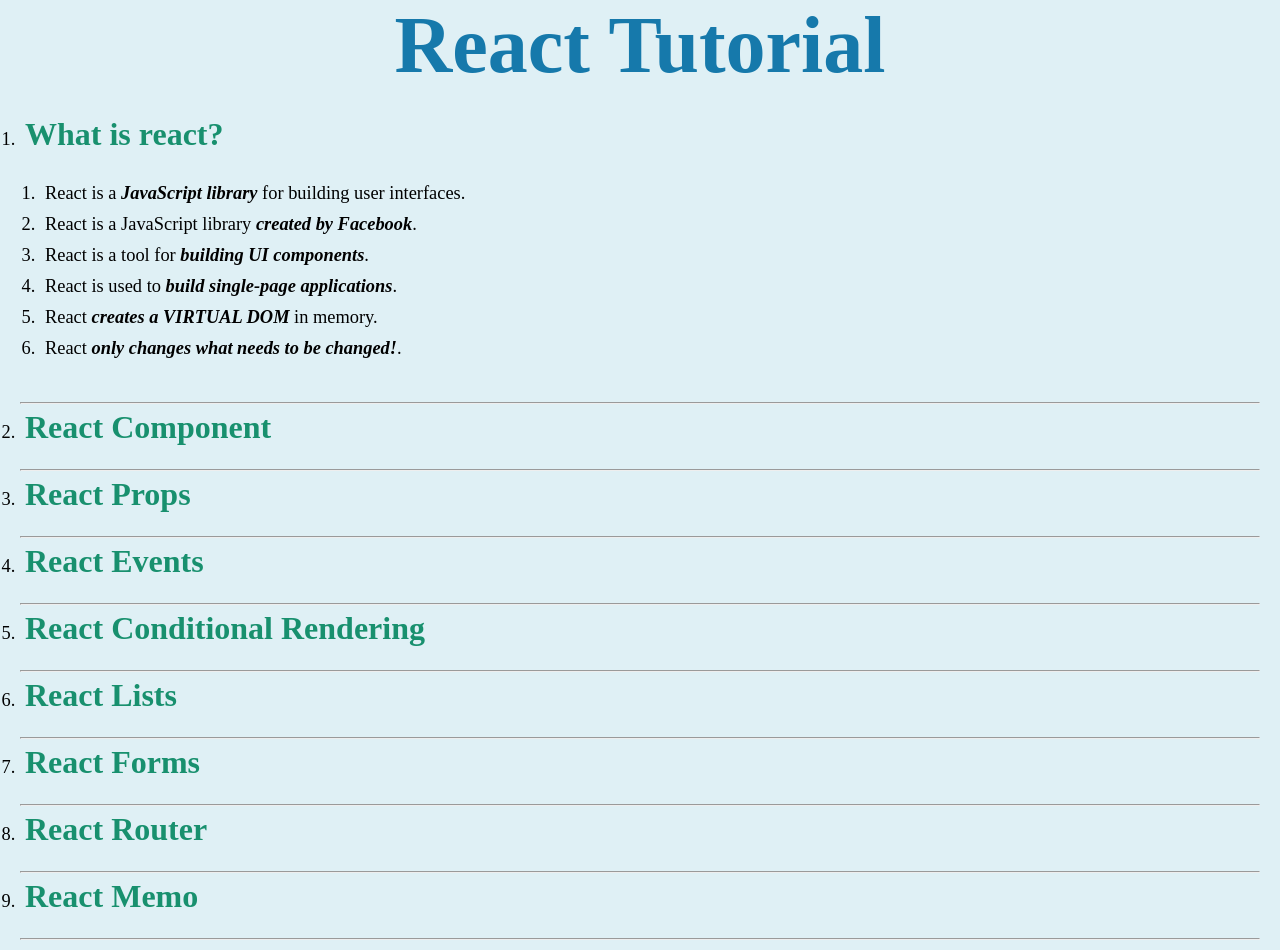
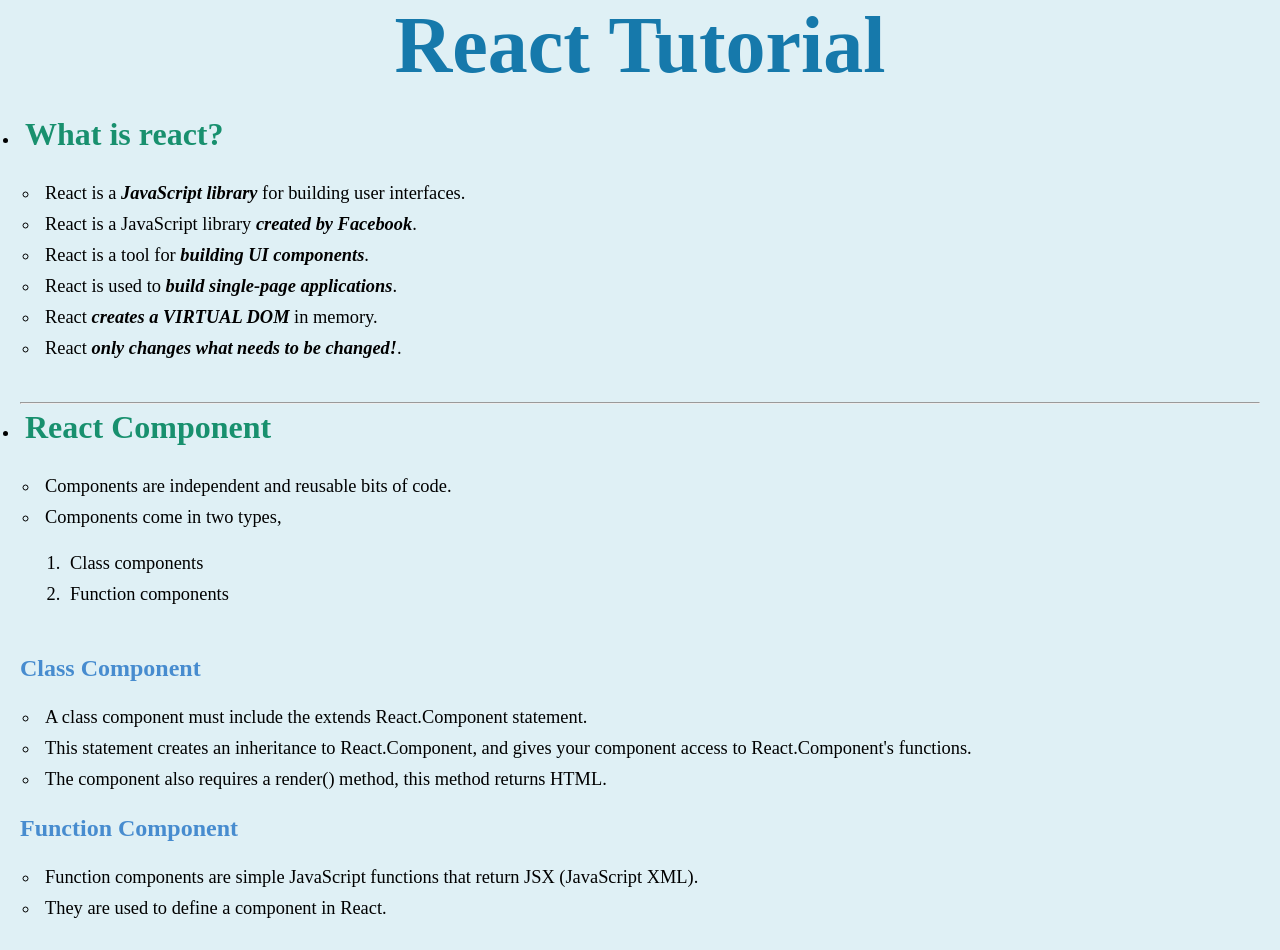
Before and after one commit to KaizenBuild/FrontEnd_Practice, a React (Vite) app in the folder ReactJS Practice/2_ReactJS/: page / in a window 1280 px wide. Shown: the top 950 px of the page. Built offline with nearby package versions, Linux system fonts and the light colour scheme.

Commit message:
Complete : ReactJS Components

```diff
--- /dev/null
+++ b/ReactJS Practice/2_ReactJS/src/components/ReactClassComponent.jsx
@@ -0,0 +1,19 @@
+import React from 'react'
+
+class ReactClassComponent extends React.Component {
+    render() {
+        let classcomp = ["A class component must include the extends React.Component statement.", "This statement creates an inheritance to React.Component, and gives your component access to React.Component's functions.", "The component also requires a render() method, this method returns HTML."]
+
+        return <div>
+            <h3>Class Component</h3>
+
+            <ul>
+                {classcomp.map((v, i) => {
+                    return (<li key={i}>{v}</li>)
+                })}
+            </ul>
+        </div>
+    }
+}
+
+export default ReactClassComponent
--- /dev/null
+++ b/ReactJS Practice/2_ReactJS/src/components/ReactComponents.jsx
@@ -0,0 +1,21 @@
+import React from 'react'
+import ReactClassComponent from './ReactClassComponent'
+import ReactFunctionComponent from './ReactFunctionComponent'
+
+const ReactComponents = () => {
+    let comp = ["Components are independent and reusable bits of code.", "Components come in two types, <ol> <li>Class components</li> <li>Function components</li></ol>"]
+  return (
+    <div>
+      <ul>
+      {comp.map((value, index)=>{
+        return(<li key={index} dangerouslySetInnerHTML={{ __html: value }}></li>)
+      })}
+      </ul>
+
+      <ReactClassComponent/>
+      <ReactFunctionComponent/>
+    </div>
+  )
+}
+
+export default ReactComponents
--- /dev/null
+++ b/ReactJS Practice/2_ReactJS/src/components/ReactFunctionComponent.jsx
@@ -0,0 +1,17 @@
+import React from 'react'
+
+const ReactFunctionComponent = () => {
+    let comp = ["Function components are simple JavaScript functions that return JSX (JavaScript XML).", "They are used to define a component in React."]
+    return (
+        <div>
+            <h3>Function Component</h3>
+            <ul>
+                {comp.map((v, i) => {
+                    return (<li key={i}>{v}</li>)
+                })}
+            </ul>
+        </div>
+    )
+}
+
+export default ReactFunctionComponent
--- a/ReactJS Practice/2_ReactJS/src/components/ReactList.jsx
+++ b/ReactJS Practice/2_ReactJS/src/components/ReactList.jsx
@@ -1,5 +1,6 @@
 import React from 'react'
 import ReactHome from './ReactHome'
+import ReactComponents from './ReactComponents'
 
 export const ReactList = () => {
     return (
@@ -9,7 +10,7 @@
             <br /> <hr />
 
             <li><h2>React Component</h2></li>
-
+            <ReactComponents/>
             <br /> <hr />
 
             <li><h2>React Props</h2></li>
--- a/ReactJS Practice/2_ReactJS/src/index.css
+++ b/ReactJS Practice/2_ReactJS/src/index.css
@@ -27,5 +27,4 @@
 li{
     font-size: 2.3vh;
     padding: 5px;
-    list-style: decimal;
 }
```
